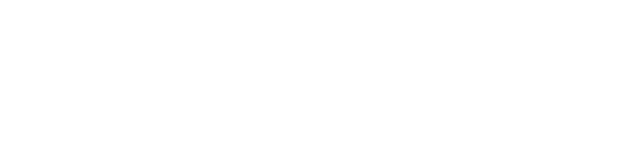
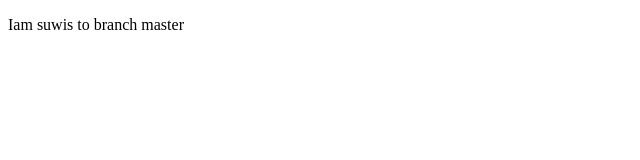
Before and after one commit to rptuhid/git_practice, a plain HTML site: page index.html in a window 1280 px wide. Shown: the whole page, without its empty margins (0-640 px from the left). Drawn offline with Linux system fonts and the light colour scheme.

```diff
--- a/index.html
+++ b/index.html
@@ -8,5 +8,6 @@
 </head>
 <body>
 
+    <p>Iam suwis to branch master</p>
 </body>
 </html>
```
